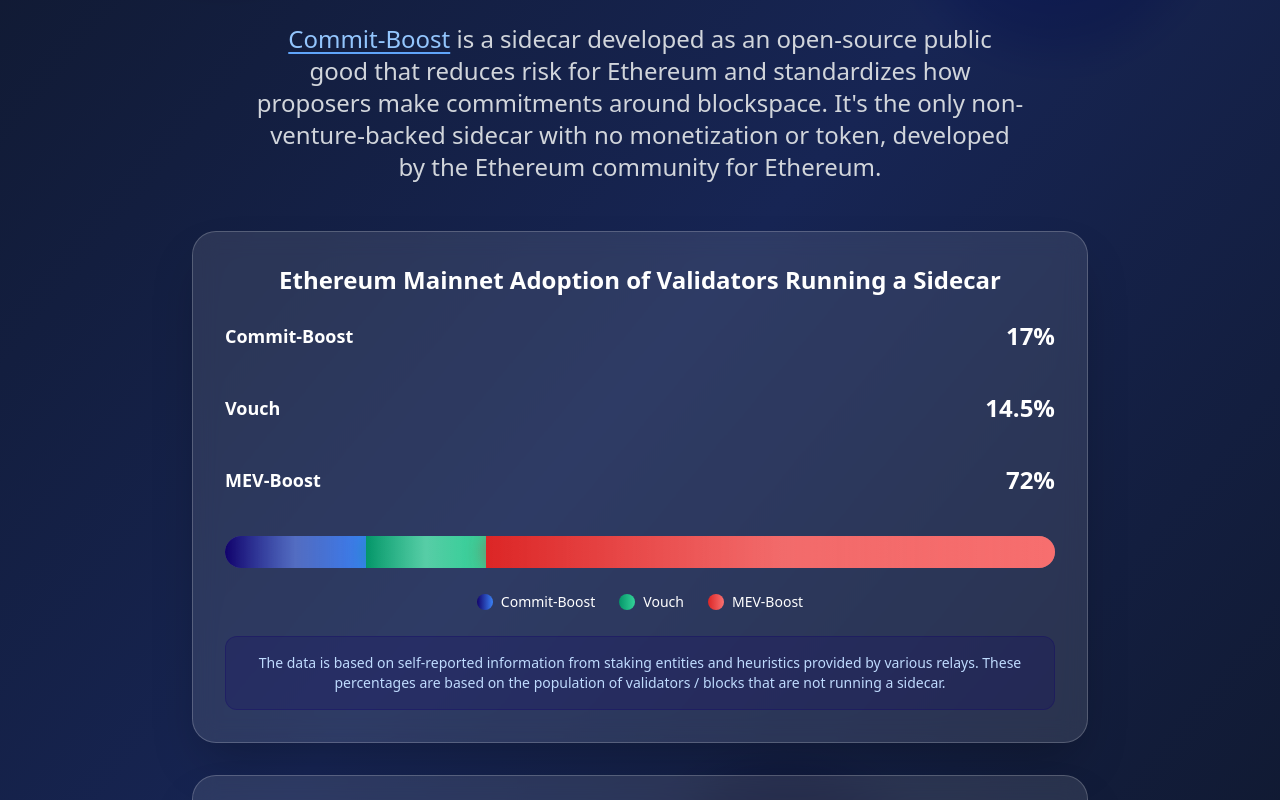
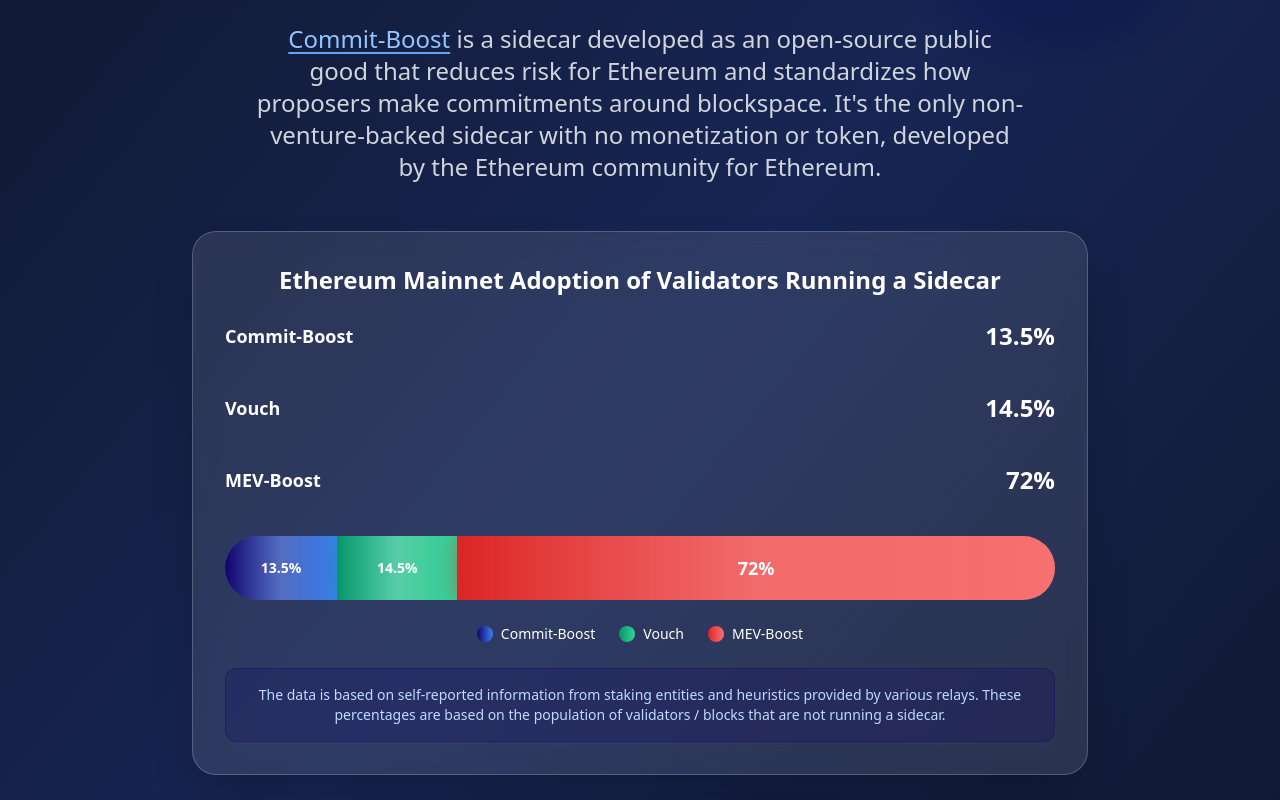
Before and after one commit to Labrys-Locky/Commit-Boost-Adoption-Dashboard, a Next.js app: page / in a window 1280 px wide. Shown: the part 394-1194 px from the top of the page. Built offline with nearby package versions, Linux system fonts and the light colour scheme.

Commit message:
feat: update progress bar with new Commit-Boost percentage
Adjust Commit-Boost to 13.5%, verify totals, thicken bar, and move percentage text inside segments.

#VERCEL_SKIP

Co-authored-by: Lachlan Feeney <52639164+Labrys-Locky@users.noreply.github.com>

```diff
--- a/client-distribution.tsx
+++ b/client-distribution.tsx
@@ -82,7 +82,7 @@ function HeroSection() {
               <div className="flex flex-col items-center">
                 <div className="flex items-center justify-between w-full mb-2">
                   <span className="text-lg font-semibold text-white">Commit-Boost</span>
-                  <span className="text-2xl font-bold text-white">17%</span>
+                  <span className="text-2xl font-bold text-white">13.5%</span>
                 </div>
               </div>
 
@@ -104,43 +104,46 @@ function HeroSection() {
             </div>
 
             {/* Combined progress bar */}
-            <div className="relative w-full h-8 bg-white/20 rounded-full overflow-hidden mb-6">
+            <div className="relative w-full h-16 bg-white/20 rounded-full overflow-hidden mb-6">
               {/* Commit-Boost segment */}
               <div
-                className="absolute top-0 left-0 h-full transition-all duration-2000 ease-out"
+                className="absolute top-0 left-0 h-full transition-all duration-2000 ease-out flex items-center justify-center"
                 style={{
-                  width: "17%",
+                  width: "13.5%",
                   background: "linear-gradient(90deg, #12036c 0%, #1e40af 50%, #3b82f6 100%)",
                   boxShadow: "0 0 20px rgba(18, 3, 108, 0.5)",
                 }}
               >
                 <div className="absolute inset-0 bg-gradient-to-r from-transparent via-white/30 to-transparent animate-pulse"></div>
+                <span className="relative z-10 text-white font-bold text-sm">13.5%</span>
               </div>
 
               {/* Vouch segment */}
               <div
-                className="absolute top-0 h-full transition-all duration-2000 ease-out"
+                className="absolute top-0 h-full transition-all duration-2000 ease-out flex items-center justify-center"
                 style={{
-                  left: "17%",
+                  left: "13.5%",
                   width: "14.5%",
                   background: "linear-gradient(90deg, #059669 0%, #10b981 50%, #34d399 100%)",
                   boxShadow: "0 0 20px rgba(5, 150, 105, 0.5)",
                 }}
               >
                 <div className="absolute inset-0 bg-gradient-to-r from-transparent via-white/30 to-transparent animate-pulse delay-500"></div>
+                <span className="relative z-10 text-white font-bold text-sm">14.5%</span>
               </div>
 
               {/* MEV-Boost segment */}
               <div
-                className="absolute top-0 h-full transition-all duration-2000 ease-out"
+                className="absolute top-0 h-full transition-all duration-2000 ease-out flex items-center justify-center"
                 style={{
-                  left: "31.5%",
+                  left: "28%",
                   width: "72%",
                   background: "linear-gradient(90deg, #dc2626 0%, #ef4444 50%, #f87171 100%)",
                   boxShadow: "0 0 20px rgba(220, 38, 38, 0.5)",
                 }}
               >
                 <div className="absolute inset-0 bg-gradient-to-r from-transparent via-white/30 to-transparent animate-pulse delay-1000"></div>
+                <span className="relative z-10 text-white font-bold text-lg">72%</span>
               </div>
             </div>
 
```
